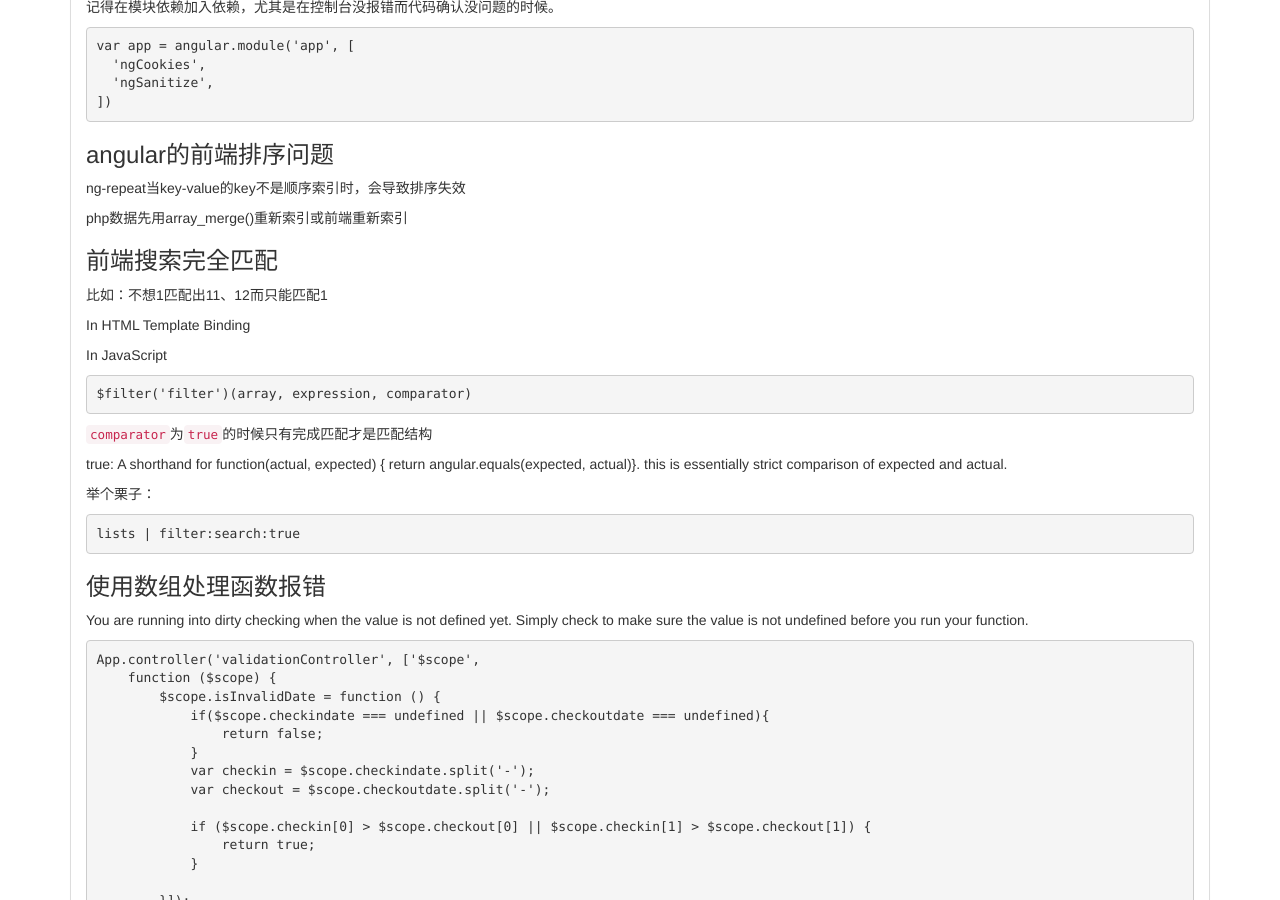
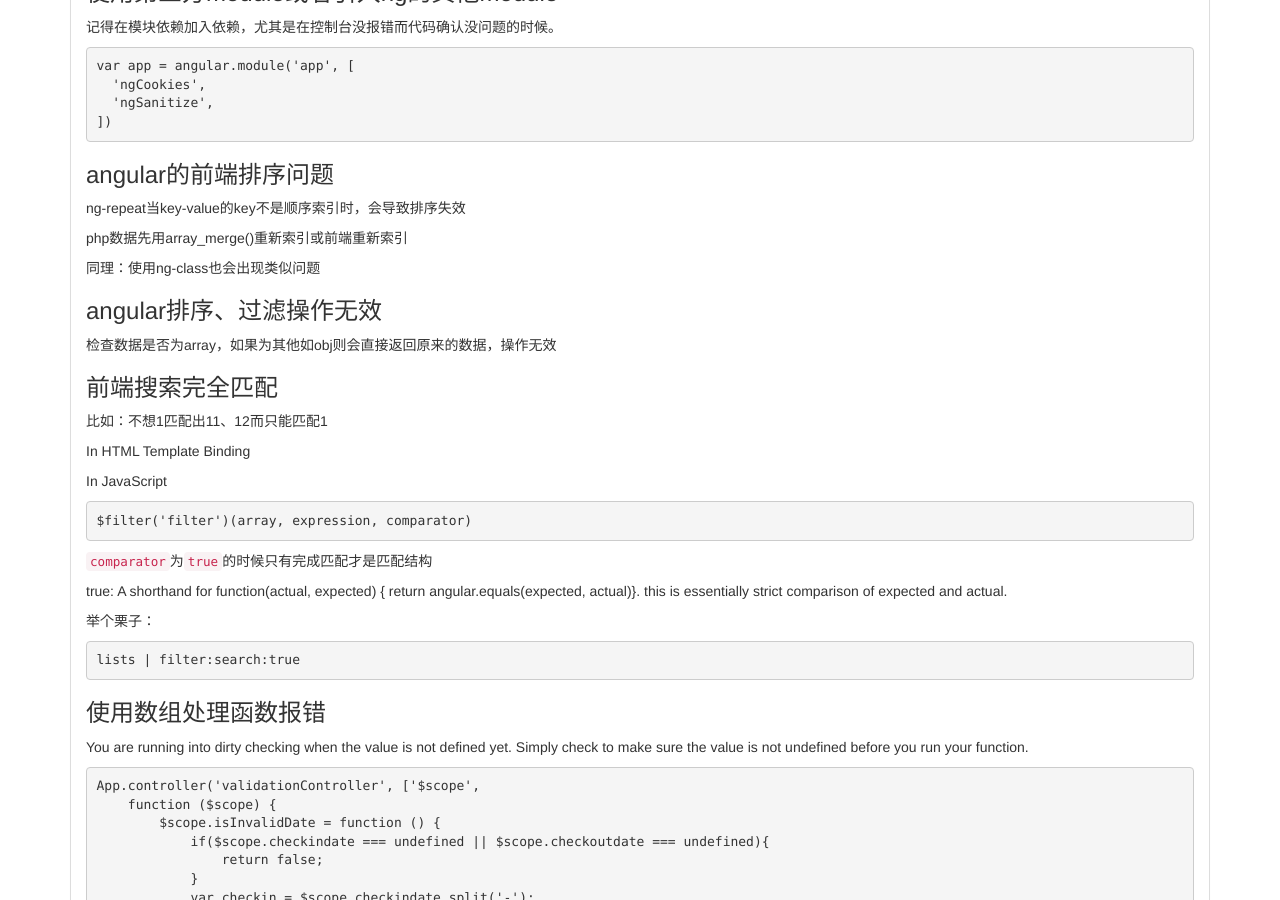
Before and after one commit to kailian/kailian.github.io, a Jekyll site: the page built from _posts/2014-09-03-angular-tips.md, in a window 1280 px wide and 900 px high, scrolled down 1799 px. Built offline with Jekyll 4.4.1, drawn with Linux system fonts in a browser that asks for light colours; nearby versions of some CDN libraries; library files that are not in the unit come from our copies; comment, search, counter and statistics services are not loaded.

Commit message:
【blog】update angular-tips blog

```diff
--- a/_posts/2014-09-03-angular-tips.md
+++ b/_posts/2014-09-03-angular-tips.md
@@ -96,6 +96,12 @@ ng-repeat当key-value的key不是顺序索引时，会导致排序失效
 
 php数据先用array_merge()重新索引或前端重新索引
 
+同理：使用ng-class也会出现类似问题
+
+### angular排序、过滤操作无效
+
+检查数据是否为array，如果为其他如obj则会直接返回原来的数据，操作无效
+
 ### 前端搜索完全匹配
 
 比如：不想1匹配出11、12而只能匹配1
```
